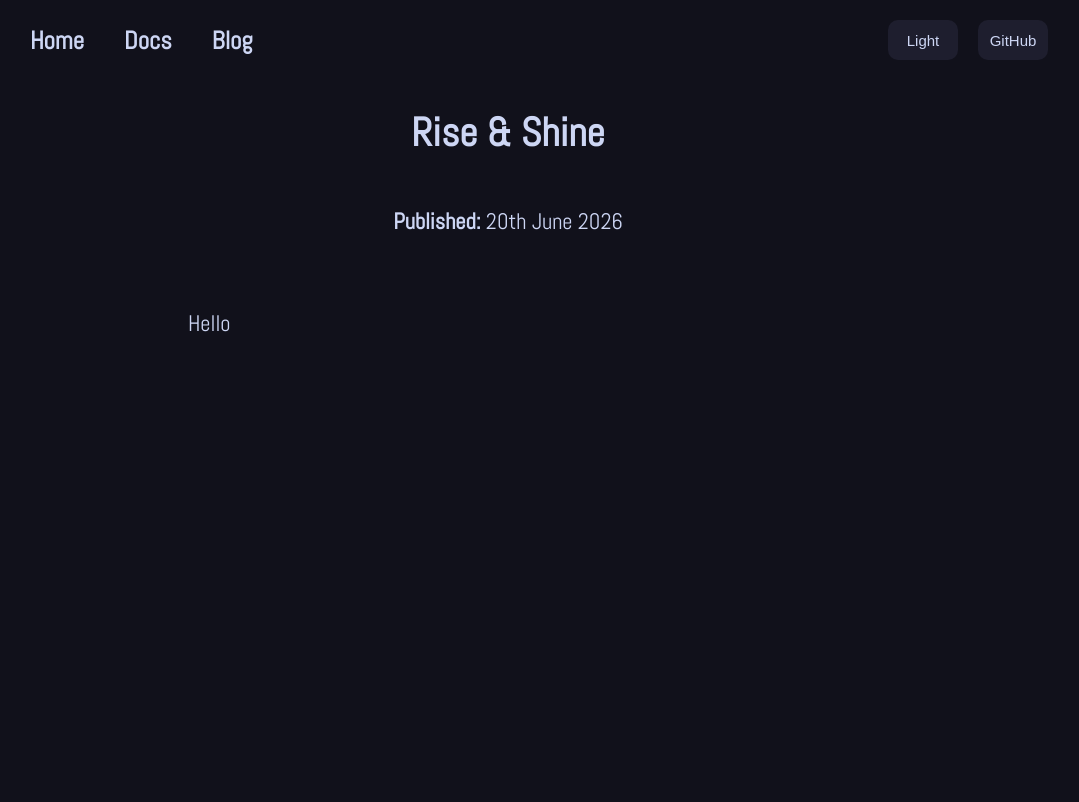
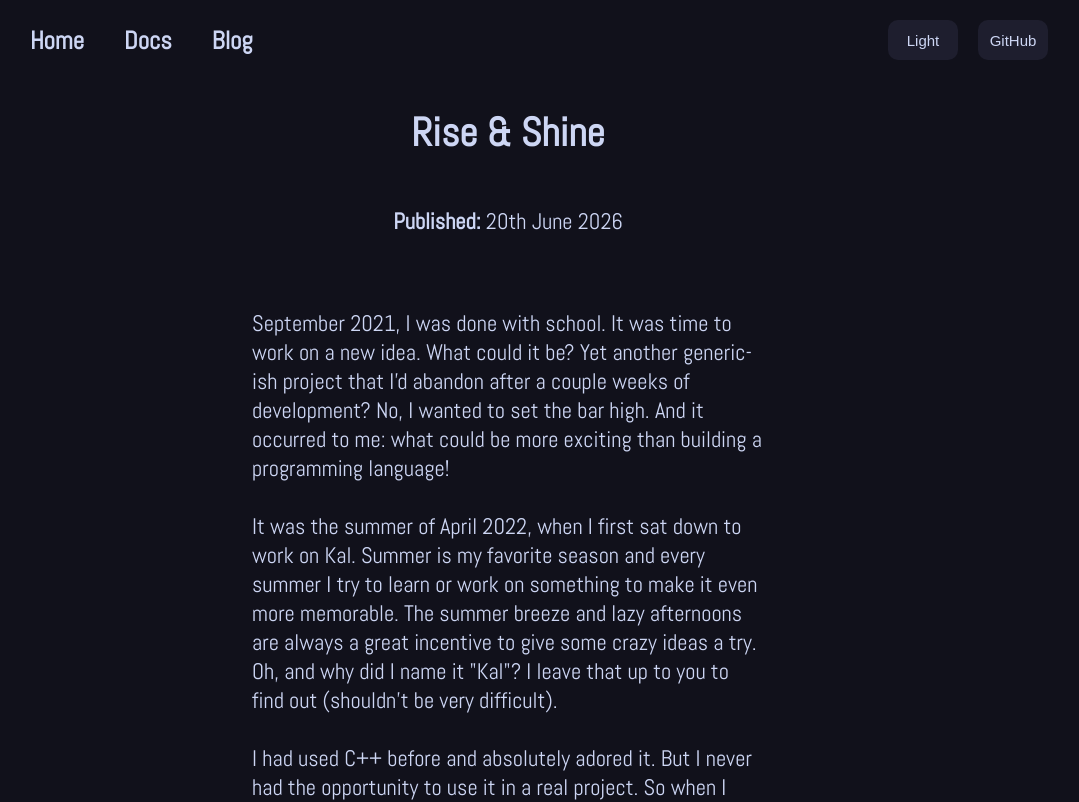
Before and after one commit to KILLinefficiency/KalWebsite, a SvelteKit app: page /blog/rise-and-shine in a window 1280 px wide. Shown: the top 802 px of the page, without its empty margins (132-1211 px from the left). Built offline with nearby package versions, Linux system fonts and the light colour scheme.

Commit message:
added the first blog.

```diff
--- a/src/lib/components/Blog.svelte
+++ b/src/lib/components/Blog.svelte
@@ -10,7 +10,7 @@
 <style>
     .content {
         margin: 0px auto;
-        width: 50vw;
+        width: 40vw;
         font-size: 22.5px;
     }
 
@@ -34,6 +34,7 @@
 
     .body {
         margin-top: 50px;
+        margin-bottom: 50px;
     }
 
     @media screen and (max-width: 1000px) {
--- a/src/routes/blog/rise-and-shine/+page.svelte
+++ b/src/routes/blog/rise-and-shine/+page.svelte
@@ -3,5 +3,55 @@
 </script>
 
 <Blog title = "Rise & Shine" datePublished = "20th June 2026">
-    Hello
+    September 2021, I was done with school. It was time to work on a new idea.
+    What could it be? Yet another generic-ish project that I'd abandon after a couple weeks of development?
+    No, I wanted to set the bar high. And it occurred to me: what could be more exciting than building a programming language!
+
+    <br /><br />
+    It was the summer of April 2022, when I first sat down to work on Kal.
+    Summer is my favorite season and every summer I try to learn or work on something to make it even more memorable.
+    The summer breeze and lazy afternoons are always a great incentive to give some crazy ideas a try.
+    Oh, and why did I name it "Kal"? I leave that up to you to find out (shouldn't be very difficult).
+
+    <br /><br />
+    I had used C++ before and absolutely adored it.
+    But I never had the opportunity to use it in a real project.
+    So when I started thinking about Kal, C++ naturally sprang up in my mind.
+    On the very first day of development I was infuriated by the notorious Segmentation Fault.
+    I ragequit (well, more like rage-paused) my work and went for a long walk.
+    Once I got back, things became much clearer to me and I was able to fix it soon.
+
+    <br /><br />
+    The initial plan for Kal wasn't what it is now. In many ways I was missing the "big picture".
+    And frankly, that got me into many architectural pitfalls. Initial development showed promise, because I could see "things working".
+    But 4 months later, I hit a dead end. The wall of technical debt was too wide to let pass. And I was left with only one solution: a major rewrite.
+
+    <br /><br />
+    And mind you, Kal at that point was, and even today is written from ground up with no third party libraries.
+    After spending 4 months developing the critical components of this project, I did not have the heart to rewrite it.
+    So, I did nothing.
+
+    <br /><br />
+    After a couple of months, I started thinking about newer and cleaner ways to rewrite the existing functionalities.
+    Since I couldn't decide, I started reimplementing the existing components parallely.
+    After few more months in, much to my surprise, I had most of the things in place.
+    And so began the development of Kal, again.
+
+    <br /><br />
+    The next few years were not straightforward, but yeah, at least there were no rewrites.
+    There's a special rare fun in writing everything from scratch.
+    A sense of control and independence and overall a greater sense of learning & achievement.
+    Like a stone age man inventing the wheel.
+    It made me realize how complicated the intrinsics of those tiny things are that we take for granted everyday.
+
+    <br /><br />
+    Kal is still in alpha stage. This is just version 0.1.0.
+    There are so many things to do, features to add, bugs to fix and countless nights to stay awake for.
+
+    <br /><br />
+    And I truly hope you stick around to see Kal grow!
+
+    <br /><br />
+    <a href="https://github.com/KILLinefficiency" target="_blank">Shreyas Sable</a>
+
 </Blog>
```
Also changed, not shown: 1 other file (tests, documents, lock files or other folders).
